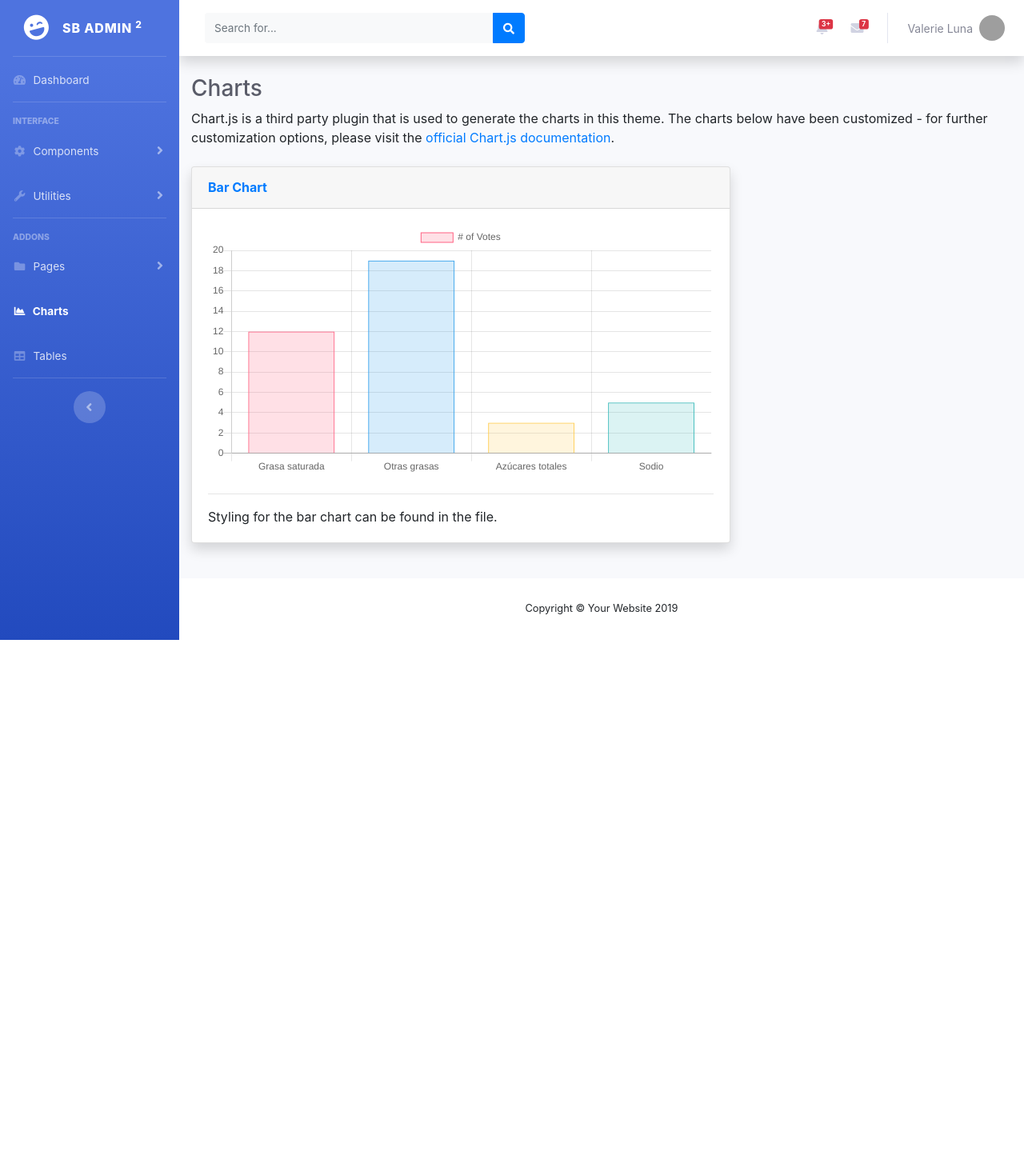
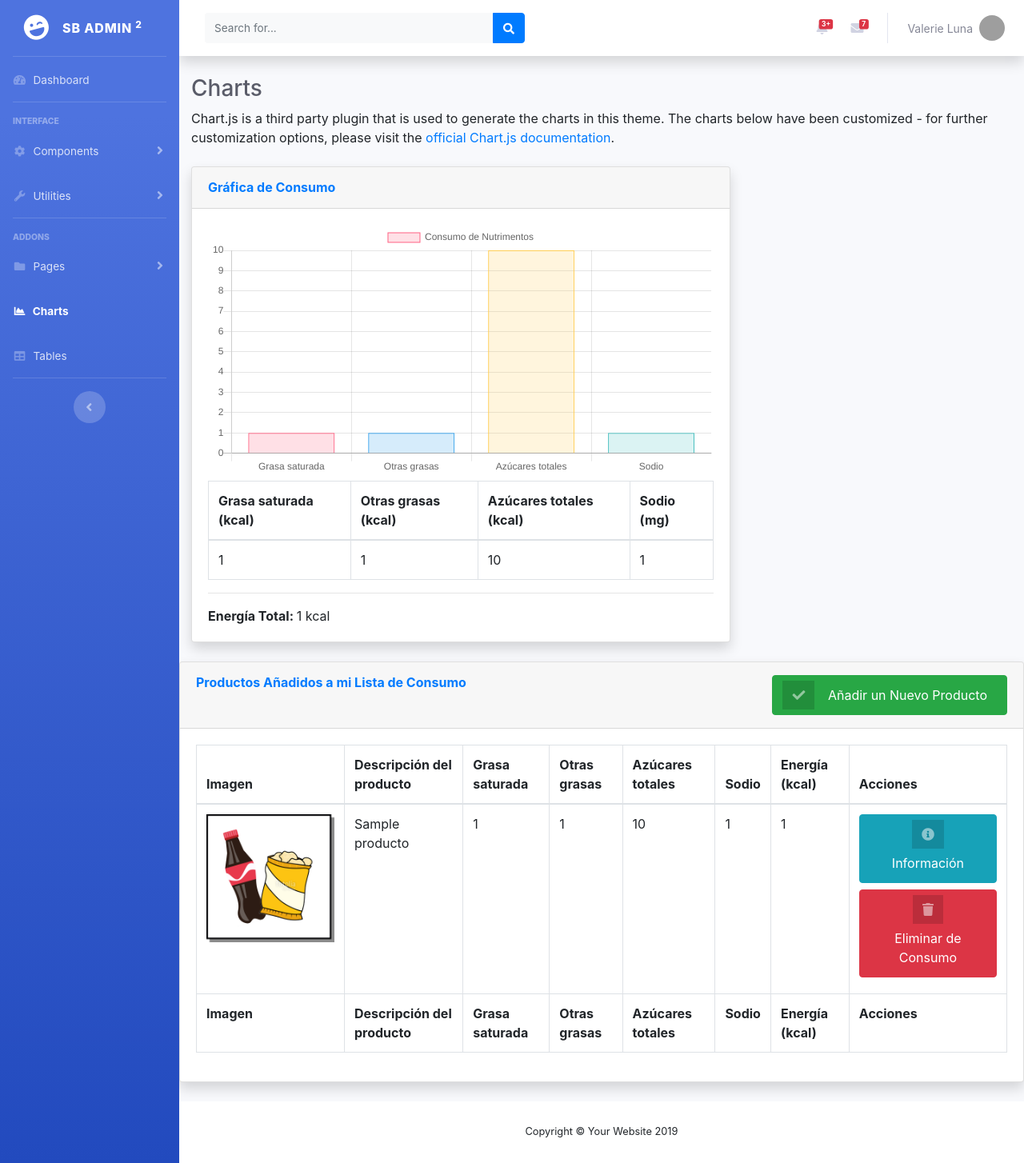
Before and after one commit to pcrodagua/gda_analyzer, a Django app: template proy/gda_analyzer/templates/gda/charts.html in a window 1280 px wide. Shown: the whole page at 80% size. Before the commit the page ends 800 px from the top, so only its background shows below. Run offline with Django 3.2, Linux system fonts and the light colour scheme; the template is opened without the code that fills it: values that come from a table or form of the project are taken from there, others are empty; tables that the repository leaves empty hold one stand-in row (values such as "Sample post"); some libraries are stand-ins or nearby versions; grey boxes are pictures that could not be loaded.

Commit message:
El crud ya tiene todo el funcionamiento basico

```diff
--- /dev/null
+++ b/proy/gda_analyzer/gda/templatetags/filter_tags.py
@@ -0,0 +1,19 @@
+from gda.models import *
+from django import template
+
+register = template.Library()
+
+@register.filter(name='get_property')
+def get_property(consumos, propiedad):
+    valor = 0
+    for consumo in consumos:
+        producto = Producto.objects.get(pk=consumo.producto_id)
+        valor = valor + getattr(producto, propiedad)
+    return str(valor)
+
+@register.filter(name='get_percent')
+def get_percent(consumos, infoGda, propiedad):
+    valor = get_property(consumos, propiedad)
+    maximo = gettatr(infoGda, propiedad)
+    porcentaje = (100 / maximo) * valor
+    return porcentaje
--- a/proy/gda_analyzer/gda/urls.py
+++ b/proy/gda_analyzer/gda/urls.py
@@ -6,4 +6,5 @@ urlpatterns = [
     path('productos', views.lista_productos, name='lista_productos'),
     path('grafica', views.grafica_datos, name='grafica_datos'),
     path('agregar/<int:id>', views.agregar_producto, name='agregar_producto'),
+    path('eliminar/<int:id>', views.eliminar_consumo, name='eliminar_consumo'),
 ]
--- a/proy/gda_analyzer/templates/gda/charts.html
+++ b/proy/gda_analyzer/templates/gda/charts.html
@@ -1,5 +1,6 @@
 {% load staticfiles %}
 {% load static %}
+{% load filter_tags %}
 
 <!DOCTYPE html>
 <html lang="en">
@@ -349,7 +350,7 @@
               <!-- Bar Chart -->
               <div class="card shadow mb-4">
                 <div class="card-header py-3">
-                  <h6 class="m-0 font-weight-bold text-primary">Bar Chart</h6>
+                  <h6 class="m-0 font-weight-bold text-primary">Gr&aacute;fica de Consumo</h6>
                 </div>
                 <div class="card-body">
                   <div class="chart-bar">
@@ -362,8 +363,13 @@
                         data: {
                             labels: ['Grasa saturada', 'Otras grasas', 'Azúcares totales', 'Sodio'],
                             datasets: [{
-                                label: '# of Votes',
-                                data: [12, 19, 3, 5, 2, 3],
+                                label: 'Consumo de Nutrimentos',
+                                data: [
+                                  {{consumos|get_property:'grasa_saturada'}},
+                                  {{consumos|get_property:'otras_grasas'}},
+                                  {{consumos|get_property:'azucar_total'}},
+                                  {{consumos|get_property:'sodio'}}
+                                ],
                                 backgroundColor: [
                                     'rgba(255, 99, 132, 0.2)',
                                     'rgba(54, 162, 235, 0.2)',
@@ -392,8 +398,26 @@
                     });
                     </script>
                   </div>
+                  <table class="table table-bordered" id="dataTable" width="100%" cellspacing="0">
+                    <thead>
+                      <tr>
+                        <th>Grasa saturada (kcal)</th>
+                        <th>Otras grasas (kcal)</th>
+                        <th>Az&uacute;cares totales (kcal)</th>
+                        <th>Sodio (mg)</th>
+                      </tr>
+                    </thead>
+                    <tbody>
+                      <tr>
+                        <td>{{consumos|get_property:'grasa_saturada'}}</td>
+                        <td>{{consumos|get_property:'otras_grasas'}}</td>
+                        <td>{{consumos|get_property:'azucar_total'}}</td>
+                        <td>{{consumos|get_property:'sodio'}}</td>
+                      </tr>
+                    </tbody>
+                  </table>
                   <hr>
-                  Styling for the bar chart can be found in the file.
+                  <b>Energ&iacute;a Total: </b>{{consumos|get_property:'energia'}} kcal
                 </div>
               </div>
 
@@ -406,6 +430,80 @@
 
       </div>
       <!-- End of Main Content -->
+
+      <!-- DataTales Example -->
+          <div class="card shadow mb-4">
+            <div class="card-header py-3">
+              <h6 class="m-0 font-weight-bold text-primary">
+                Productos A&ntilde;adidos a mi Lista de Consumo
+                <a href="{% url 'gda:lista_productos' %}" class="btn btn-success btn-icon-split" style="float:right">
+                  <span class="icon text-white-50">
+                    <i class="fas fa-check"></i>
+                  </span>
+                  <span class="text">A&ntilde;adir un Nuevo Producto</span>
+                </a>
+              </h6>
+            </div>
+            <div class="card-body">
+              <div class="table-responsive">
+                <table class="table table-bordered" id="dataTable" width="100%" cellspacing="0">
+                  <thead>
+                    <tr>
+                      <th>Imagen</th>
+                      <th>Descripci&oacute;n del producto</th>
+                      <th>Grasa saturada</th>
+                      <th>Otras grasas</th>
+                      <th>Az&uacute;cares totales</th>
+                      <th>Sodio</th>
+                      <th>Energ&iacute;a (kcal)</th>
+                      <th>Acciones</th>
+                    </tr>
+                  </thead>
+                  <tfoot>
+                    <tr>
+                      <th>Imagen</th>
+                      <th>Descripci&oacute;n del producto</th>
+                      <th>Grasa saturada</th>
+                      <th>Otras grasas</th>
+                      <th>Az&uacute;cares totales</th>
+                      <th>Sodio</th>
+                      <th>Energ&iacute;a (kcal)</th>
+                      <th>Acciones</th>
+                    </tr>
+                  </tfoot>
+                  <tbody>
+                  {% for consumo in consumos %}
+                    <tr>
+                      <th><img src="{% static 'images/product_image.png' %}" width="160px" height="160px"/></th>
+                      <td>{{consumo.producto.nombre}}</td>
+                      <td>{{consumo.producto.grasa_saturada}}</td>
+                      <td>{{consumo.producto.otras_grasas}}</td>
+                      <td>{{consumo.producto.azucar_total}}</td>
+                      <td>{{consumo.producto.sodio}}</td>
+                      <td>{{consumo.producto.energia}}</td>
+                      <td>
+                        <a href="#" class="btn btn-info btn-icon-split">
+                          <span class="icon text-white-50">
+                            <i class="fas fa-info-circle"></i>
+                          </span>
+                          <span class="text">Informaci&oacute;n</span>
+                        </a>
+                        <div class="my-2"></div>
+                        <a href="{% url 'gda:eliminar_consumo' consumo.id%}" class="btn btn-danger btn-icon-split">
+                          <span class="icon text-white-50">
+                            <i class="fas fa-trash"></i>
+                          </span>
+                          <span class="text">Eliminar de Consumo</span>
+                        </a>
+                        <div class="my-2"></div>
+                      </td>
+                    </tr>
+                  {% endfor %}
+                  </tbody>
+                </table>
+              </div>
+            </div>
+          </div>
 
       <!-- Footer -->
       <footer class="sticky-footer bg-white">
```
Also changed, not shown: proy/gda_analyzer/gda/views.py (+8 -2 lines).
